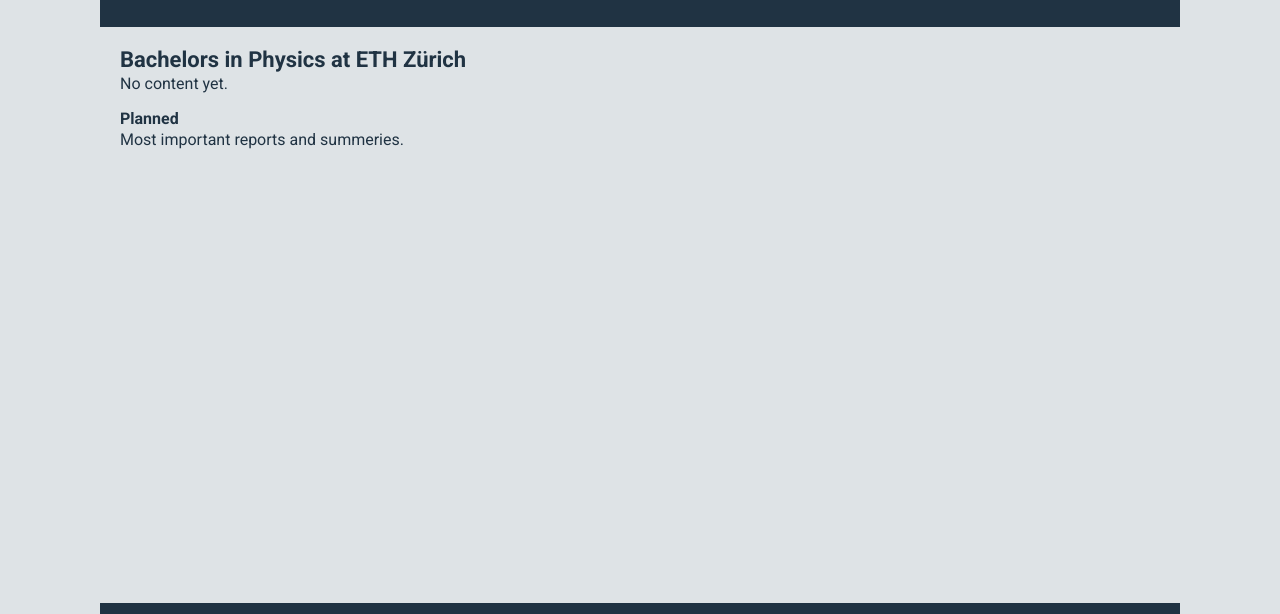
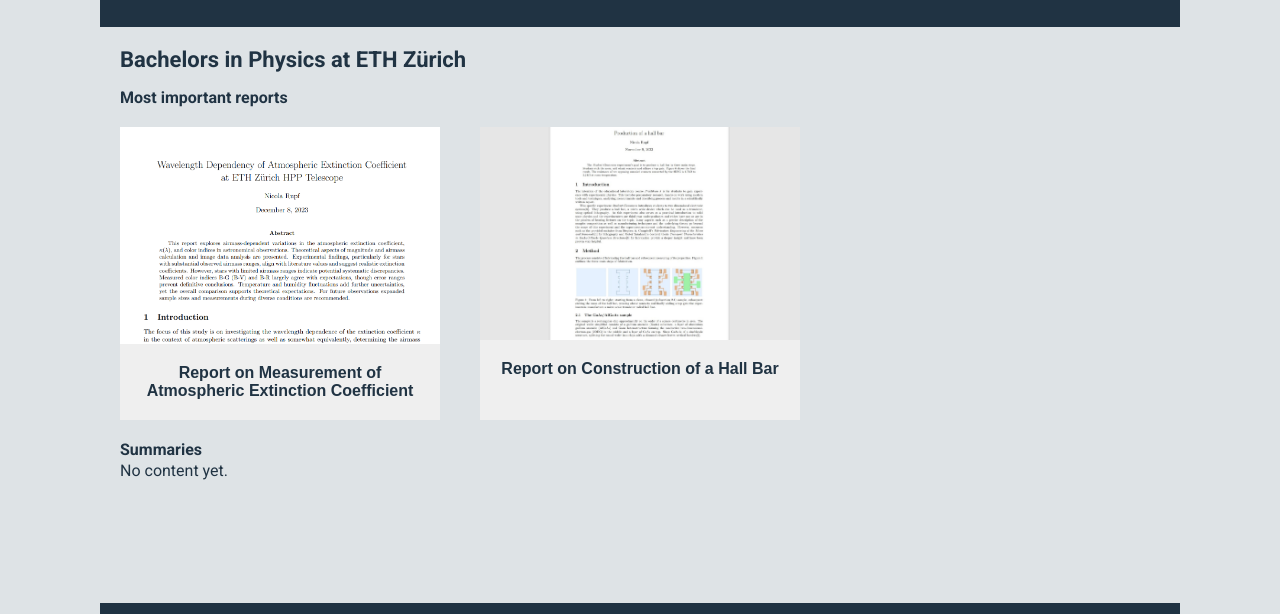
Before and after one commit to NRupf/MyWebsite, a plain HTML site: page physics/subpages/bsc-at-eth.html in a window 1280 px wide. Shown: the part 91-705 px from the top of the page. Drawn offline with Linux system fonts and the light colour scheme.

Commit message:
Add files via upload

```diff
--- a/physics/subpages/bsc-at-eth.html
+++ b/physics/subpages/bsc-at-eth.html
@@ -98,14 +98,49 @@
       </div>
 
 
-      No content yet.
 
-      <p><div class="paragraph-title">Planned</div>
-        Most important reports and summeries.
+
+      <p><div class="paragraph-title">Most important reports</div>
       </p>
 
 
+      <div class="project-grid">
+
+        <button class="project-grid-cell">
+          <a class="project-link" target="_blank" href="/physics/subpages/23hs_p3_astro-telescope_atmospheric-extinction-report_NicolaRupf_20231208.pdf">
+          <div class="project-image-container">
+            <img class="project-image" src="/physics/project-images(2to3)/astro-telescope.png">
+          </div>
+          <div class="project-title-container">
+            <div class="project-title">
+              Report on Measurement of Atmospheric Extinction Coefficient
+            </div>
+          </div>
+        </a>
+        </button>
+
+
+        <button class="project-grid-cell">
+          <a class="project-link" target="_blank" href="/physics/subpages/23hs_p3_cleanroom_report_nicola-rupf_20231108.pdf">
+            <div class="project-image-container">
+              <img class="project-image" src="/physics/project-images(2to3)/cleanroom.jpg">
+            </div>
+            <div class="project-title-container">
+              <div class="project-title">
+              Report on Construction of a Hall Bar
+              </div>
+            </div>
+          </a>
+        </button>
       </div>
+
+      <p><div class="paragraph-title">Summaries</div>
+        No content yet.
+      </p>
+
+
+
+    </div>
 
 
 
@@ -119,9 +154,6 @@
 
 
 
-
-
-    </div>
 
 
 
```
Also changed, not shown: physics/subpages/psi-semester-project.html (+26 -2 lines), physics/project-images(2to3)/astro-telescope.png (added), physics/project-images(2to3)/cleanroom.jpg (added), physics/project-images(2to3)/psi_project-report_image.png (added), 3 other files.
